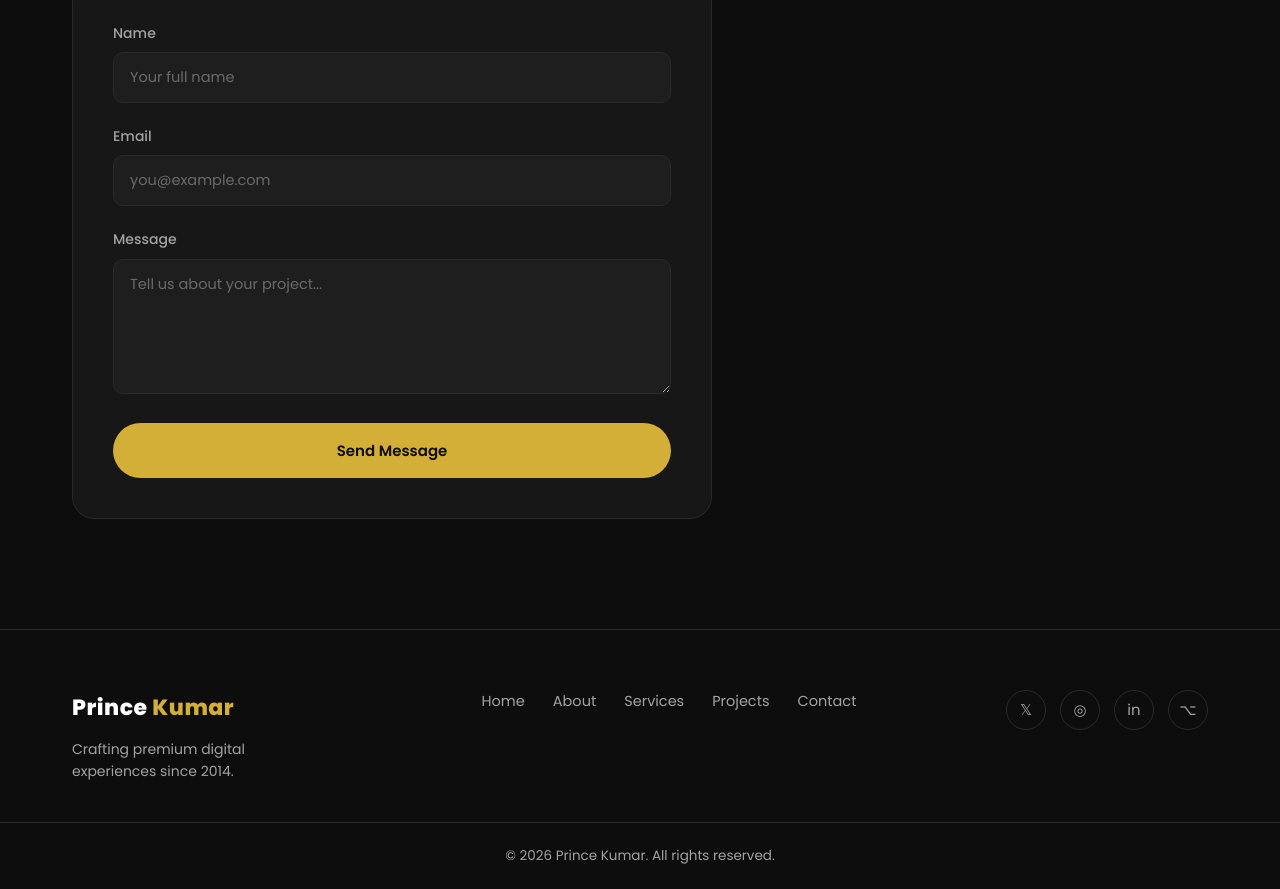
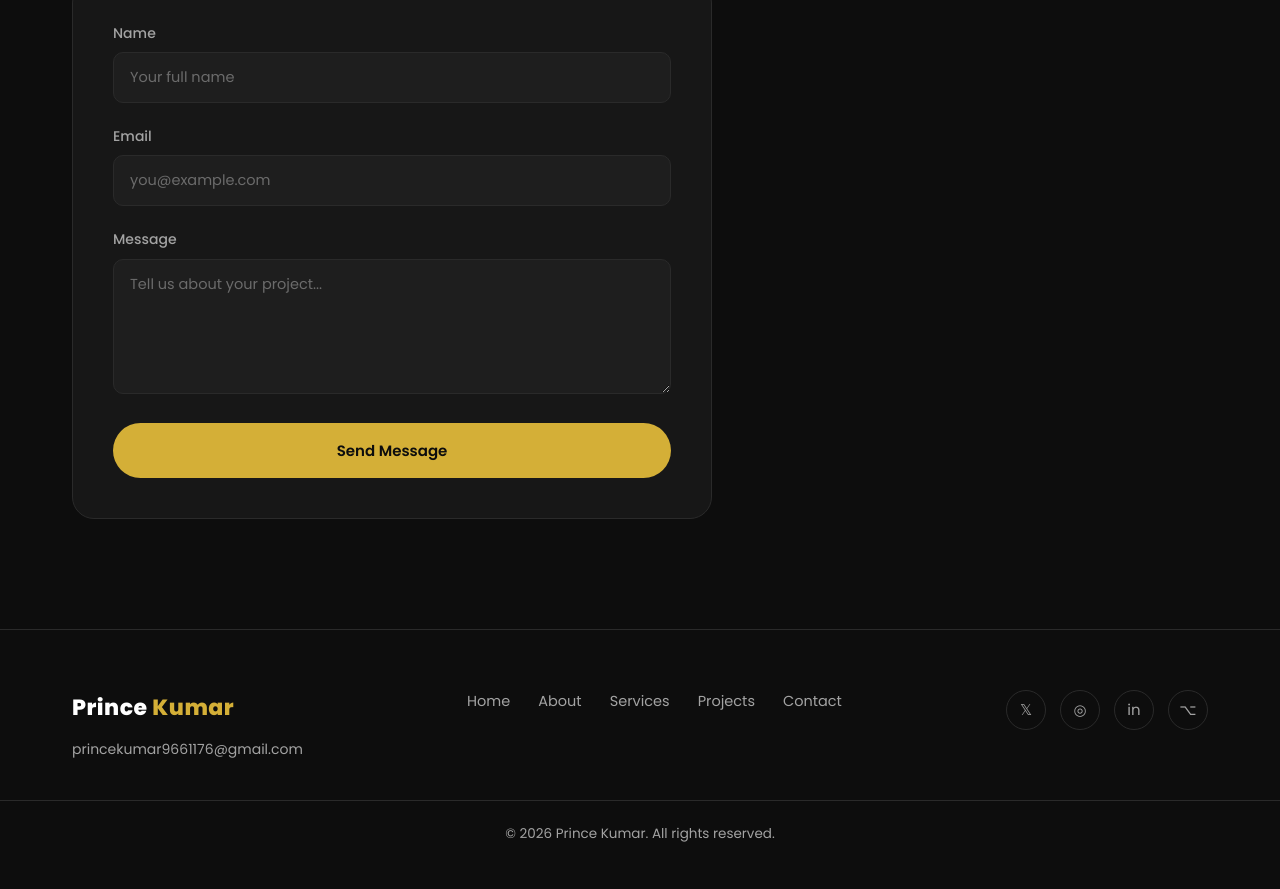
Before and after one commit to prin143/portfolio-website, a plain HTML site: page index.html in a window 1280 px wide. Shown: the part 4176-5065 px from the top of the page. After the commit the page ends 5043 px from the top, so only its background shows below. Drawn offline with Linux system fonts and the light colour scheme.

Commit message:
add footer

```diff
--- a/index.html
+++ b/index.html
@@ -263,7 +263,7 @@
 
       <div class="footer__brand">
         <a href="#home" class="logo">Prince<span class="logo__accent"> Kumar</span></a>
-        <p>Crafting premium digital experiences since 2014.</p>
+        <p>princekumar9661176@gmail.com</p>
       </div>
 
       <nav class="footer__links">
```
